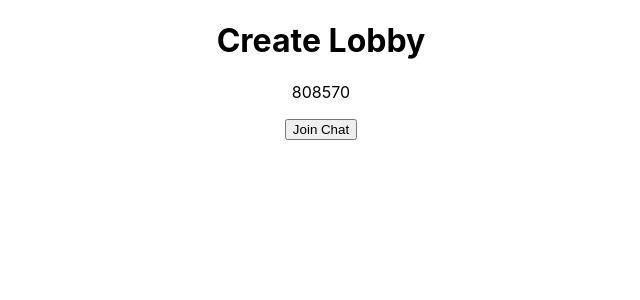
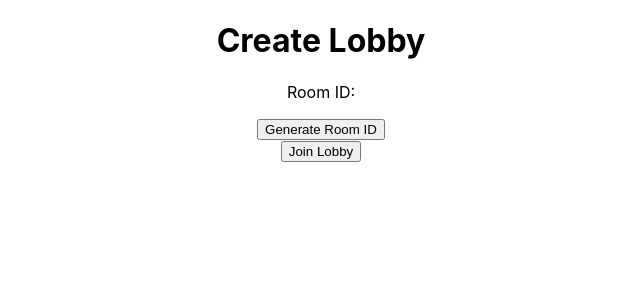
Before and after one commit to sha1thedon/chat-app, a React (Create React App) app in the folder my-chat/: page /createlobby in a window 1280 px wide. Shown: the top 300 px of the page, without its empty margins (319-959 px from the left). Built offline with nearby package versions, Linux system fonts and the light colour scheme; no server answers.

Commit message:
generates a lobby ID

```diff
--- a/my-chat/src/App.js
+++ b/my-chat/src/App.js
@@ -10,6 +10,7 @@ import Lobby from './views/Lobby'
 
 const socket = new WebSocket ('ws://localhost:8082')
 function App (){
+  const [roomIDlist, setRoomIDlist] = useState([])
 
   // const [messengerObject, setMessengerObject] = useState({name: '', id: ''})
   // const [chatState, setChatState] = useState({
@@ -97,9 +98,9 @@ function App (){
       <Routes>
         <Route path = '/' element = {<Login/>}/>
         <Route path = '/homepage' element = {<HomePage socket={socket} />}/>
-        <Route path = '/createlobby' element = {<CreateLobby socket={socket} />}/>
-        <Route path = '/joinlobby' element = {<JoinLobby socket={socket} />}/>
-        <Route path = 'lobby' element = {<Lobby socket={socket} />}/>
+        <Route path = '/createlobby' element = {<CreateLobby socket={socket} roomIDlist={roomIDlist} setRoomIDlist={setRoomIDlist}/>}/>
+        <Route path = '/joinlobby' element = {<JoinLobby socket={socket} roomIDlist={roomIDlist} setRoomIDlist={setRoomIDlist}/>}/>
+        <Route path = 'lobby' element = {<Lobby socket={socket} roomIDlist={roomIDlist} setRoomIDlist={setRoomIDlist}/>}/>
       </Routes>
     </div>
     </BrowserRouter>
--- a/my-chat/src/views/CreateLobby.js
+++ b/my-chat/src/views/CreateLobby.js
@@ -4,10 +4,10 @@ import { useEffect, useState, useRef } from 'react'
 import {useNavigate} from 'react-router-dom'
 import axios from 'axios'
 
-const CreateLobby = ({socket, messengerObject}) => {
+
+const CreateLobby = ({socket, messengerObject, setRoomIDlist, roomIDlist}) => {
     const navigate = useNavigate()
     const [roomID, setRoomID] = useState(null)
-
     // const [lobbyID, setLobbyID] = useState(null)
     // const [users, setUsers] = useState([])
     // state = {
@@ -28,6 +28,19 @@ const CreateLobby = ({socket, messengerObject}) => {
     //     return lobbyID
     // }
 
+    const generateRoomID = () => {
+        let randomNumber = Math.random()
+
+        let ID = randomNumber.toString(36).substring(2, 15) + randomNumber.toString(36).substring(2, 15)
+        setRoomID(ID)
+        let newRoomIDlist = roomIDlist
+        newRoomIDlist.push(ID)
+
+        setRoomIDlist(newRoomIDlist)
+        console.log('room id list is ', newRoomIDlist)
+        console.log(roomIDlist)
+    }
+
    const navigateToLobby = () => {
         console.log('navigation into lobby')
         const createRoomObject = {
@@ -43,18 +56,15 @@ const CreateLobby = ({socket, messengerObject}) => {
 
    }
 
-   useEffect(() => {
-    const id = Math.floor(Math.random()*1000000)
-    setRoomID(id)
-}, [])
 
     return (
         <div>
             <h1>Create Lobby</h1>
-            <p className="create-lobby-status">
-            {roomID}
-            </p>
-            <RouteButton buttonText={'Join Chat'} pageClickHandler={navigateToLobby}></RouteButton>
+            <p>Room ID: {roomID}</p>
+
+      {/* Button to generate a new room ID */}
+            <button onClick={generateRoomID}>Generate Room ID</button>
+            <RouteButton buttonText={'Join Lobby'} pageClickHandler={navigateToLobby}></RouteButton>
         </div>
     )
 }
--- a/my-chat/src/views/JoinLobby.js
+++ b/my-chat/src/views/JoinLobby.js
@@ -4,11 +4,10 @@ import {useNavigate} from 'react-router-dom'
 import { useState } from 'react'
 import axios from 'axios'
 
-const JoinLobby = ({socket, messengerObject, setMyRoomID}) => {
-    const [currentRoomID, setCurrentRoomID] = useState('')
+const JoinLobby = ({socket, messengerObject, setMyRoomID, roomIDlist, setRoomIDlist}) => {
+    // const [currentRoomID, setCurrentRoomID] = useState('')
+    const [input, setInput] = useState('')
     const navigate = useNavigate()
-    const [lobbyID, setLobbyID] = useState(null)
-    const [users, setUsers] = useState([])
     const navigateToLobby = () => {
         // setMyRoomID(currentRoomID)
         // const joinRoomObject = {
@@ -23,7 +22,7 @@ const JoinLobby = ({socket, messengerObject, setMyRoomID}) => {
         // console.log('sending to websocket server ', joinRoomObject)
         // socket.send(JSON.stringify(messageToSend))
 
-        console.log('navigation into lobby')
+        console.log('navigate to lobby')
         navigate('/lobby')
     }
 
@@ -36,13 +35,19 @@ const JoinLobby = ({socket, messengerObject, setMyRoomID}) => {
     //     })
     // }
 
+
+    const checkCurrentRoomID = (event) => {
+        setInput(event.target.value)
+    }
+
+
+
     return(
         <div>
             <h1>Join lobby</h1>
-            <h1 className='iw-medium-text'>Join lobby</h1>
-                <h2 className='iw-medium-text'>You are: {messengerObject.name}</h2>
-                <input id='room-id-input' type='text' onChange={(e) => setCurrentRoomID(e.target.value)} />
-            <RouteButton buttonText={'Join Chat'} pageClickHandler={navigateToLobby}></RouteButton>
+            <input id='room-id-input' type='text' value = {input} onChange={checkCurrentRoomID} />
+            <RouteButton buttonText={'Join Lobby'} pageClickHandler={navigateToLobby}></RouteButton>
+            {/* <button id = 'button' onClick={navigateToLobby} className='send-message'>Join Lobby</button> */}
         </div>
     )
 }
--- a/my-chat/src/views/Lobby.js
+++ b/my-chat/src/views/Lobby.js
@@ -2,7 +2,7 @@ import React, { useEffect, useState } from 'react'
 import RouteButton from '../components/RouteButton'
 import { useNavigate } from 'react-router-dom'
 
-const Lobby = ({chatState, messengerObject, currentView}) => {
+const Lobby = ({chatState, messengerObject, currentView, roomIDlist, setRoomIDlist}) => {
     const navigate = useNavigate()
     const [lobbies, setLobbies] = useState([])
     const [selectedLobby, setSelectedLobby] = useState(null)
```
